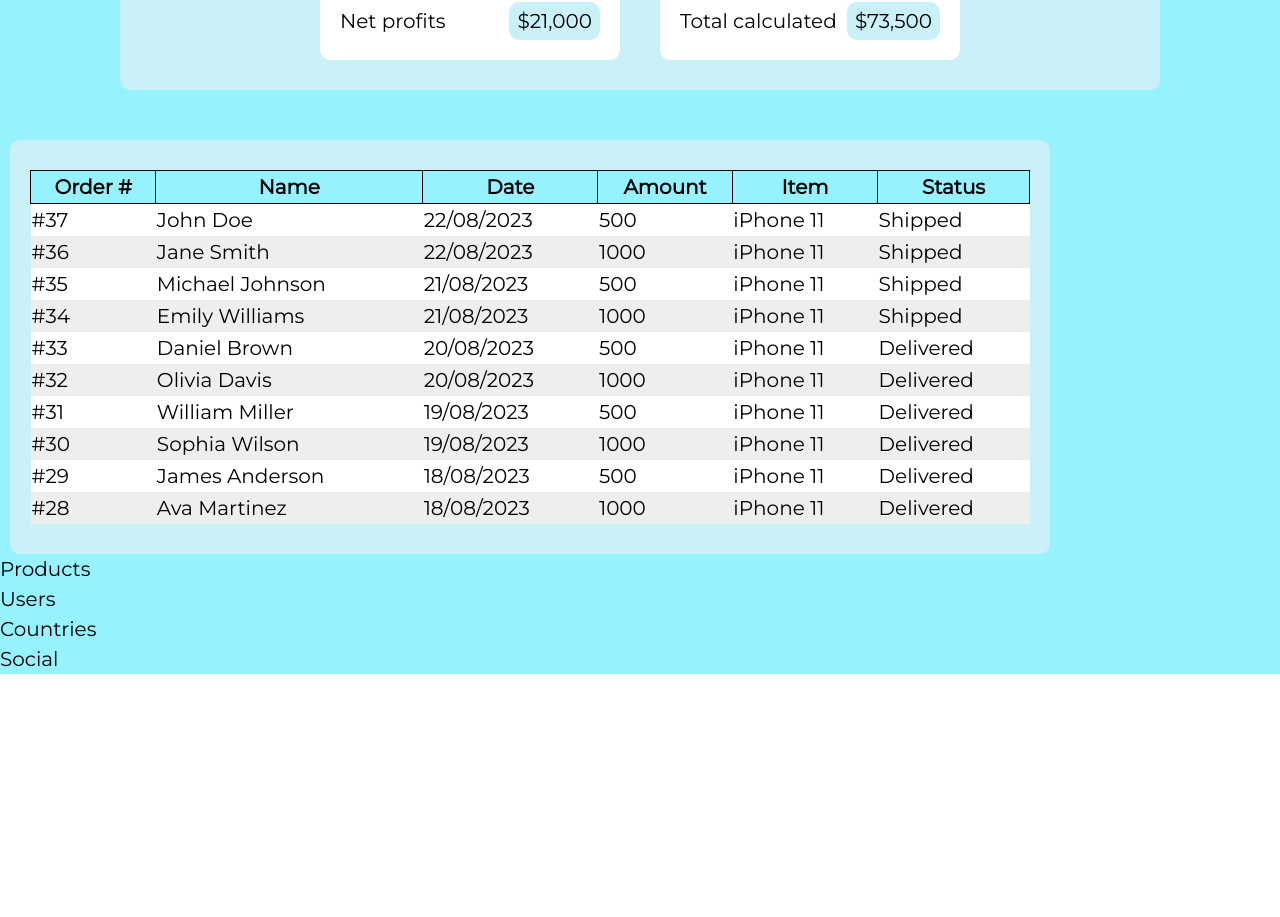
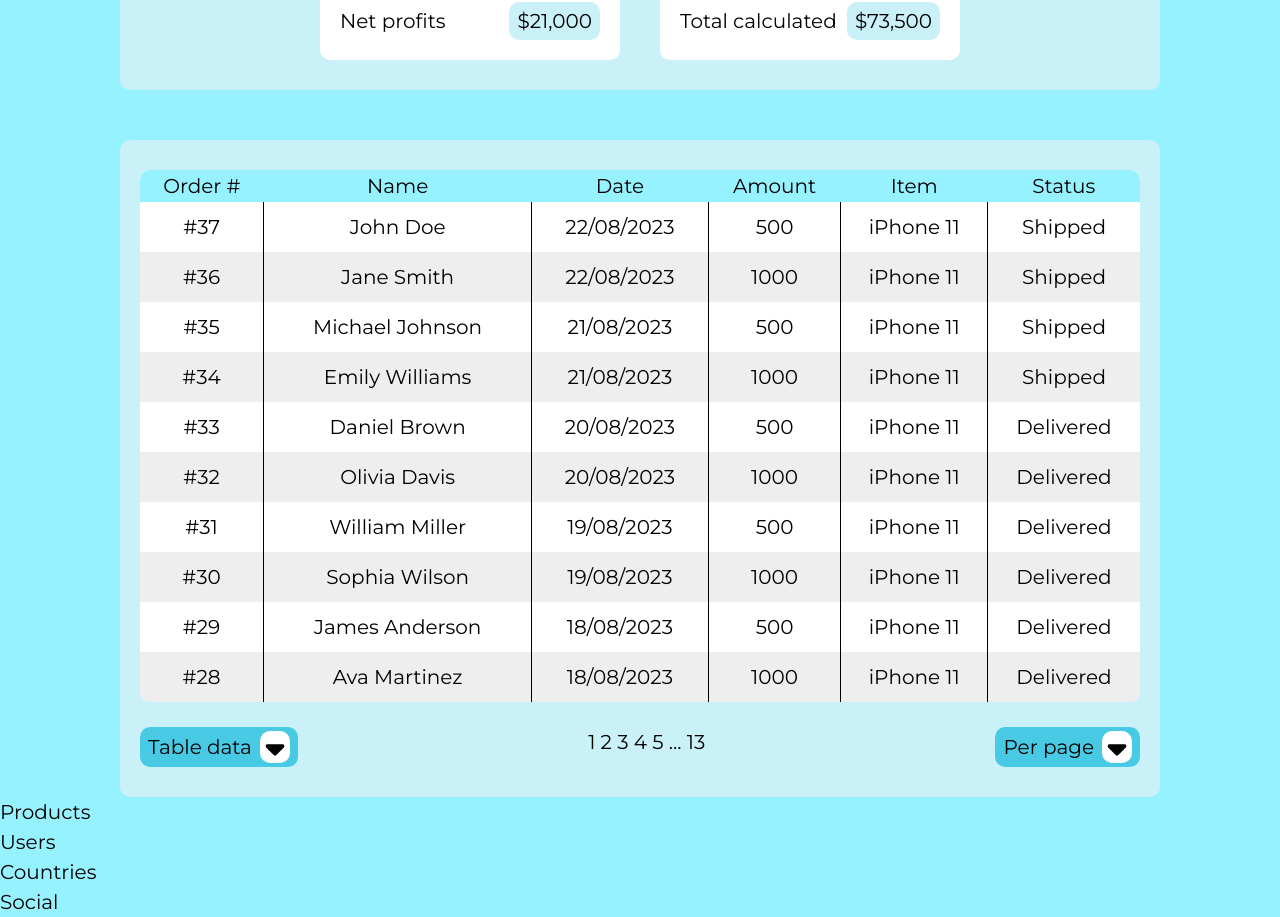
Before and after one commit to lazarevkristijan/sales-dashboard, a React (Vite) app: page / in a window 1280 px wide. Shown: the part 811-1728 px from the top of the page. Before the commit the page ends 1485 px from the top, so only its background shows below. Built offline with nearby package versions, Linux system fonts and the light colour scheme.

Commit message:
design basics sect 2

```diff
--- /dev/null
+++ b/components/ActiveButton.tsx
@@ -0,0 +1,19 @@
+import React from "react"
+import { DropDownButton } from "."
+
+const ActiveButton = ({
+  text,
+  dropDown,
+}: {
+  text: string
+  dropDown?: boolean
+}) => {
+  return (
+    <span className="bg-[#48CAE4] py-1 px-2 w-fit rou min-w-[80px] text-center flex mx-auto mb-[20px] xs:mb-0 xs:mx-0 items-center">
+      {text}
+      {dropDown && <DropDownButton />}
+    </span>
+  )
+}
+
+export default ActiveButton
--- /dev/null
+++ b/components/DropDownButton.tsx
@@ -0,0 +1,14 @@
+import React from "react"
+
+const DropDownButton = () => {
+  return (
+    <span className="bg-[#fff] ml-2 rou">
+      <img
+        src="light-drop-down-icon.svg"
+        alt="Drop down icon"
+        className="w-[30px] h-[30px] inline"
+      />
+    </span>
+  )
+}
+export default DropDownButton
--- a/components/index.ts
+++ b/components/index.ts
@@ -19,6 +19,8 @@ import SalesInfoBox from "./SalesInfoBox"
 import RectBtn from "./RectBtn"
 import HoveredSales from "./HoveredSales"
 import LineDot from "./LineDot"
+import ActiveButton from "./ActiveButton"
+import DropDownButton from "./DropDownButton"
 
 export {
   BarChart,
@@ -41,4 +43,6 @@ export {
   RectBtn,
   HoveredSales,
   LineDot,
+  ActiveButton,
+  DropDownButton,
 }
--- a/sections/Orders.tsx
+++ b/sections/Orders.tsx
@@ -1,34 +1,55 @@
 import { tableData, tableHeadings } from "../constants"
+import { ActiveButton } from "../components"
 
 const Orders = () => {
   return (
-    <div className="mx-[10px] py-[30px] rou light-blue1 max-w-[1040px] ">
-      <div className="mx-[20px]">
+    <div className="mx-[10px] lg:mx-auto py-[30px] rou light-blue1 max-w-[1040px] ">
+      <div className="mx-[20px] mb-[25px] overflow-x-scroll rou">
         <table className="w-[1000px]">
-          <thead className="light-blue2">
+          <thead>
+            <tr>
               {tableHeadings.map((heading, index) => (
                 <th
                   key={index}
-                className="border-[1px] border-black"
+                  className="light-blue2 font-normal"
                 >
                   {heading.text}
                 </th>
               ))}
+            </tr>
           </thead>
-          <tbody>
+          <tbody className="text-center">
             {tableData.map((order, index) => (
-              <tr key={index}>
-                <td>#{order.orderNo}</td>
-                <td>{order.name}</td>
-                <td>{order.date}</td>
-                <td>{order.amount}</td>
-                <td>{order.item}</td>
+              <tr
+                key={index}
+                className="h-[50px]"
+              >
+                <td className="border-r-[1px] border-black">
+                  #{order.orderNo}
+                </td>
+                <td className="border-r-[1px] border-black">{order.name}</td>
+                <td className="border-r-[1px] border-black">{order.date}</td>
+                <td className="border-r-[1px] border-black">{order.amount}</td>
+                <td className="border-r-[1px] border-black">{order.item}</td>
                 <td>{order.status}</td>
               </tr>
             ))}
           </tbody>
         </table>
       </div>
+      <div className="mx-[20px] flex justify-between flex-col xs:flex-row ">
+        <ActiveButton
+          text="Table data"
+          dropDown={true}
+        />
+
+        <span className="hidden sm:inline">1 2 3 4 5 ... 13</span>
+        <ActiveButton
+          text="Per page"
+          dropDown={true}
+        />
+      </div>
+      <div className="sm:hidden text-center">1 2 ... 13</div>
     </div>
   )
 }
--- a/sections/Top.tsx
+++ b/sections/Top.tsx
@@ -2,7 +2,7 @@ import { topIconStyles } from "./../constants/index"
 
 const Top = () => {
   return (
-    <div className="flex mb-[30px] mx-[10px]">
+    <div className="flex mb-[30px] mx-[10px] max-w-[1040px] lg:mx-auto">
       <img
         src="light-menu.svg"
         alt="menu icon"
--- a/src/App.tsx
+++ b/src/App.tsx
@@ -12,7 +12,7 @@ import {
 function App() {
   return (
     <div className="bg-[#96f2ff] text mont">
-      <div className="pt-[30px] mx-auto">
+      <div className="pt-[30px]">
         <Top />
         <Sales />
         <Orders />
--- a/tailwind.config.js
+++ b/tailwind.config.js
@@ -8,6 +8,14 @@ export default {
     "./constants/**/*.{js,ts,jsx,tsx}",
   ],
   theme: {
+    screens: {
+      xs: "384px",
+      sm: "640px",
+      md: "768px",
+      lg: "1024px",
+      xl: "1280px",
+      "2xl": "1536px",
+    },
     extend: {},
   },
   plugins: [],
```
Lines whose indentation alone changed are shown as unchanged.
